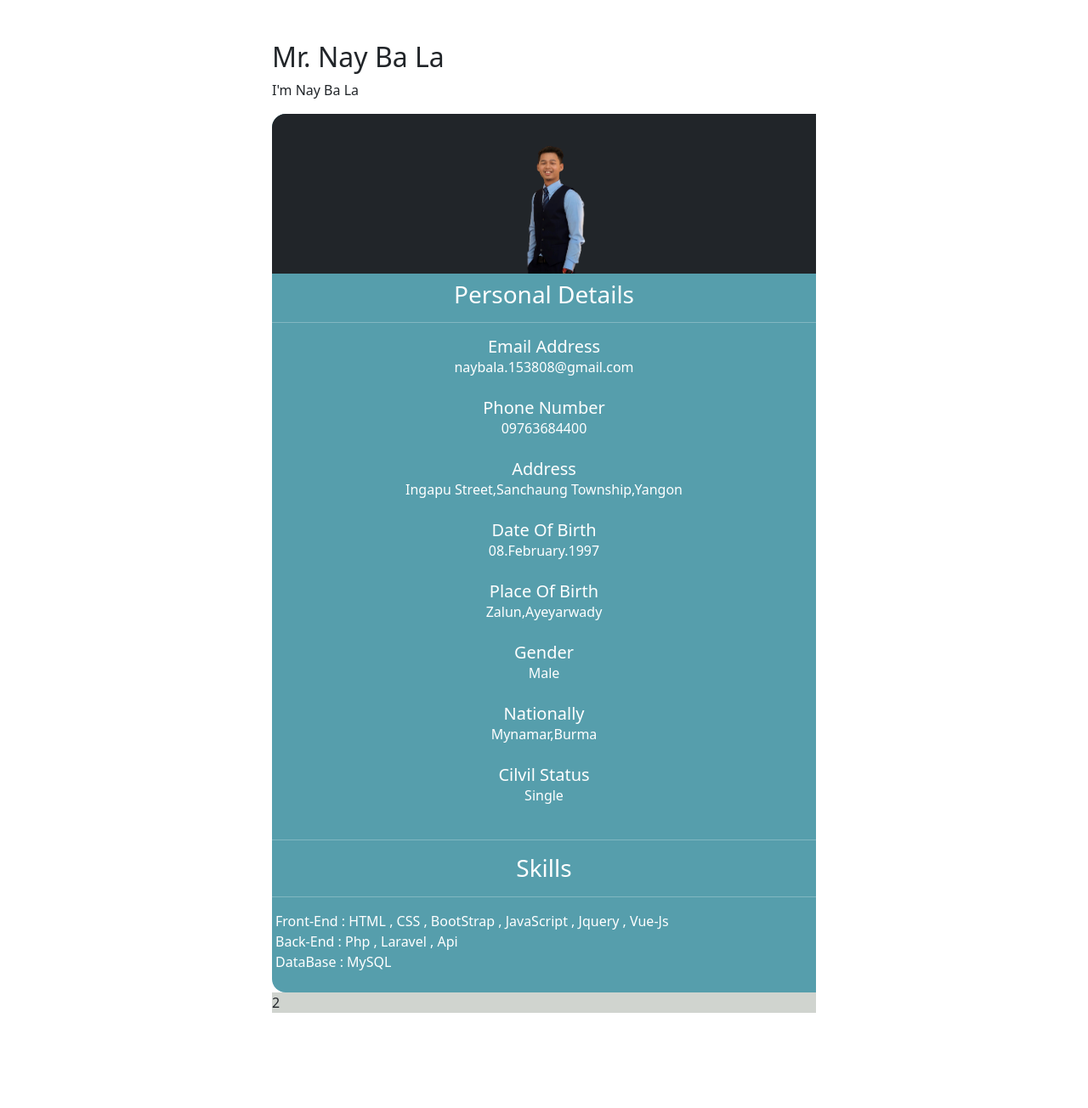
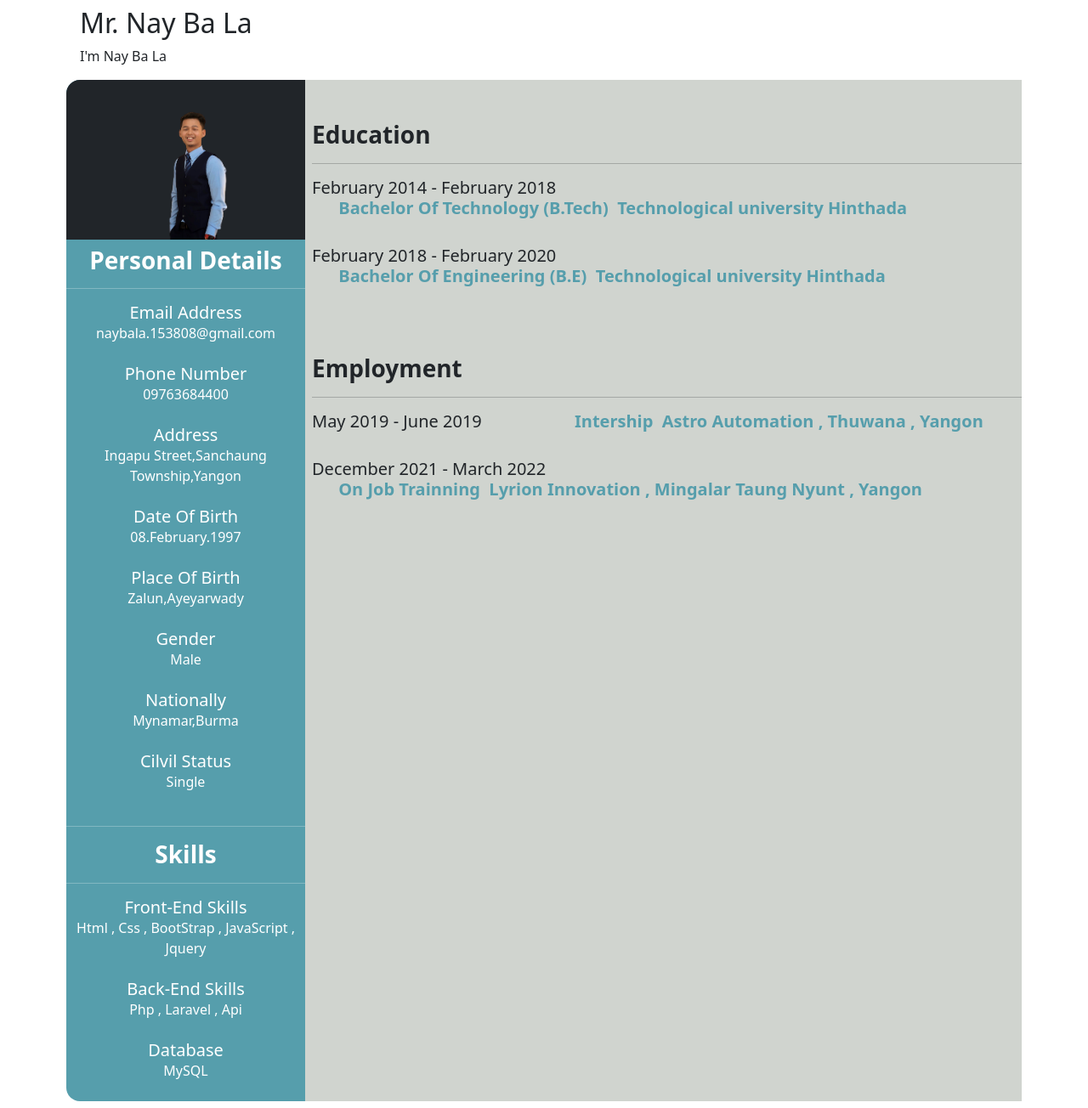
Before and after one commit to naybala/my-resume, a Vue app: page / in a window 1280 px wide. Shown: the whole page at 85% size. Before the commit the page ends 1192 px from the top, so only its background shows below. Built offline with nearby package versions, Linux system fonts and the light colour scheme.

Commit message:
information add

```diff
--- a/src/components/LeftContainer.vue
+++ b/src/components/LeftContainer.vue
@@ -4,7 +4,7 @@
       <img src="./../assets/image/myProfile.png" alt="" class="img" />
     </div>
     <div class="profile-container mt-2">
-      <h3 class="text-white text-center">Personal Details</h3>
+      <h3 class="text-white text-center fw-bold">Personal Details</h3>
       <hr class="text-white" />
       <div>
         <h5 class="text-white text-center">Email Address</h5>
@@ -49,14 +49,16 @@
     <br />
     <hr class="text-white" />
     <div class="profile-container mt-2">
-      <h3 class="text-white text-center">Skills</h3>
+      <h3 class="text-white text-center fw-bold">Skills</h3>
       <hr class="text-white" />
-      <p class="text-white ms-1">
-        <span>Front-End : HTML , CSS , BootStrap , JavaScript , Jquery , Vue-Js </span
-        ><br />
-        Back-End : Php , Laravel , Api <br />
-        DataBase : MySQL
-      </p>
+      <h5 class="text-white text-center">Front-End Skills</h5>
+      <p class="text-white text-center">Html , Css , BootStrap , JavaScript , Jquery</p>
+      <br />
+      <h5 class="text-white text-center">Back-End Skills</h5>
+      <p class="text-white text-center">Php , Laravel , Api</p>
+      <br />
+      <h5 class="text-white text-center">Database</h5>
+      <p class="text-white text-center">MySQL</p>
       <br />
     </div>
   </div>
--- a/src/components/MainContainer.vue
+++ b/src/components/MainContainer.vue
@@ -1,4 +1,5 @@
 <template>
+  <div class="container ms-auto me-auto p-2">
     <div class="header-container">
       <h2>Mr. Nay Ba La</h2>
       <p>I'm Nay Ba La</p>
@@ -6,6 +7,7 @@
     <div class="flex-container">
       <LeftContainer />
       <RightContainer />
+    </div>
   </div>
 </template>
 
@@ -24,11 +26,8 @@ export default {
 .flex-container {
   display: flex;
   flex-wrap: wrap;
-  margin-left: 20rem;
-  margin-right: 20rem;
 }
 .header-container {
-  margin-top: 3rem;
-  margin-left: 20rem;
+  margin-left: 1rem;
 }
 </style>
--- a/src/components/RightContainer.vue
+++ b/src/components/RightContainer.vue
@@ -1,5 +1,61 @@
 <template>
-  <div class="right-Container">2</div>
+  <div class="right-Container">
+    <div class="profile-container mt-5 ms-2">
+      <!-- Education  Section Start-->
+      <h3 class="fw-bold">Education</h3>
+      <hr />
+      <div>
+        <h5 class="d-inline-block">
+          February 2014 - February 2018
+          <div class="text-center d-inline-block">
+            <span> &nbsp; &nbsp; &nbsp; Bachelor Of Technology (B.Tech)</span>
+            <span> &nbsp;Technological university Hinthada</span>
+          </div>
+        </h5>
+      </div>
+      <br />
+      <div>
+        <h5 class="d-inline-block">
+          February 2018 - February 2020
+          <div class="text-center d-inline-block">
+            <span> &nbsp; &nbsp; &nbsp; Bachelor Of Engineering (B.E)</span>
+            <span> &nbsp;Technological university Hinthada</span>
+          </div>
+        </h5>
+      </div>
+      <br />
+      <br />
+      <br />
+      <!-- Education  Section End-->
+
+      <!-- Employment  Section Start-->
+      <h3 class="fw-bold">Employment</h3>
+      <hr />
+      <div>
+        <h5 class="d-inline-block">
+          May 2019 - June 2019
+          <div class="text-center d-inline-block">
+            <span>
+              &nbsp; &nbsp; &nbsp; &nbsp; &nbsp; &nbsp; &nbsp; &nbsp; &nbsp; &nbsp;
+              Intership
+            </span>
+            <span> &nbsp;Astro Automation , Thuwana , Yangon</span>
+          </div>
+        </h5>
+      </div>
+      <br />
+      <div>
+        <h5 class="d-inline-block">
+          December 2021 - March 2022
+          <div class="text-center d-inline-block">
+            <span> &nbsp; &nbsp; &nbsp; On Job Trainning</span>
+            <span> &nbsp;Lyrion Innovation , Mingalar Taung Nyunt , Yangon</span>
+          </div>
+        </h5>
+      </div>
+      <!-- Employment  Section End-->
+    </div>
+  </div>
 </template>
 
 <style scoped>
@@ -7,4 +63,9 @@
   flex: 70%;
   background-color: rgb(208, 212, 207);
 }
+
+span {
+  color: #569eac;
+  font-weight: 700;
+}
 </style>
```
Lines whose indentation alone changed are shown as unchanged.
